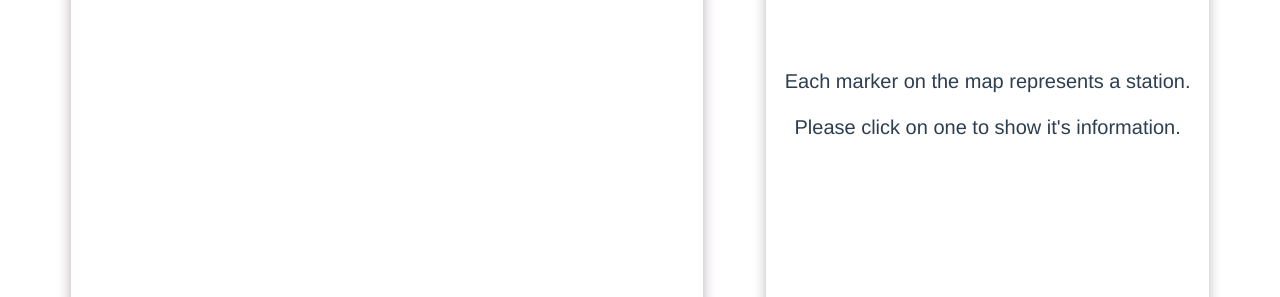
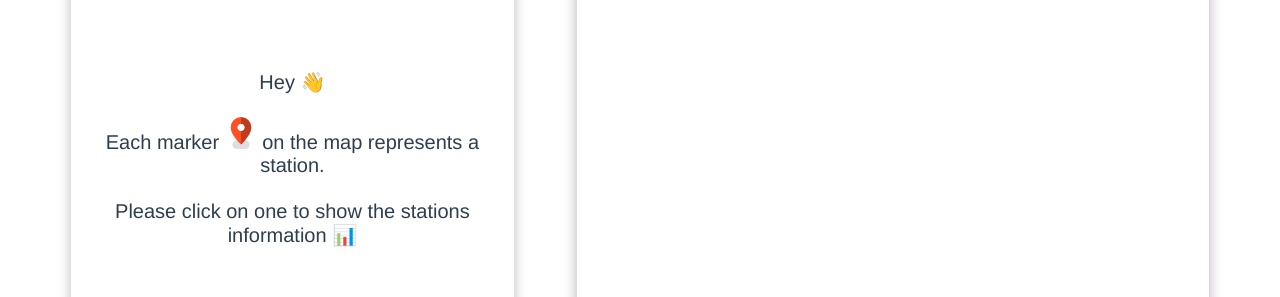
Before and after one commit to cian-w/cork-bikes-client, a Vue app: page / in a window 1280 px wide. Shown: the part 256-553 px from the top of the page. Built offline with nearby package versions, Linux system fonts and the light colour scheme.

Commit message:
Style and stats request

```diff
--- a/src/components/Home.vue
+++ b/src/components/Home.vue
@@ -54,7 +54,9 @@
       </template>
       <template v-else>
         <div class="instructions">
-          Each marker on the map represents a station. <br><br> Please click on one to show it's information.
+          Hey &#128075; <br><br>
+          Each marker <img v-bind:src="'./static/marker.png'" /> on the map represents a station. <br><br>
+          Please click on one to show the stations information &#128202;
         </div>
       </template>
     </div>
@@ -171,6 +173,8 @@ export default {
           this.selectedStation = data;
           this.hasSelected = true;
         });
+
+        this.setStationStats()
       },
 
       // Set the day to display for statistics title.
@@ -183,12 +187,12 @@ export default {
 
       // Set the statistics.
       setStationStats(){
-         fetch(`http://localhost:3000/station/stats/${this.dayIndex}/${this.stationId}`,{
+         fetch(`http://localhost:3000/station/stats/${this.stationId}`,{
            method: 'GET'
          }).then((response) => {
            return response.json();
          }).then((data) => {
-
+           console.log(data);
          });
       }
   }
@@ -220,7 +224,7 @@ a {
 .map {
   position: relative;
   top: 20px;
-  left: 5%;
+  left: 45%;
   width: 50%;
   height: 550px;
   -webkit-box-shadow: 0px 0px 13px 0px rgba(184,175,184,1);
@@ -230,7 +234,7 @@ a {
 
 .selected-station {
   position: relative;
-  left: 60%;
+  left: 5%;
   top: -530px;
   height: 550px;
   width: 35%;
```
